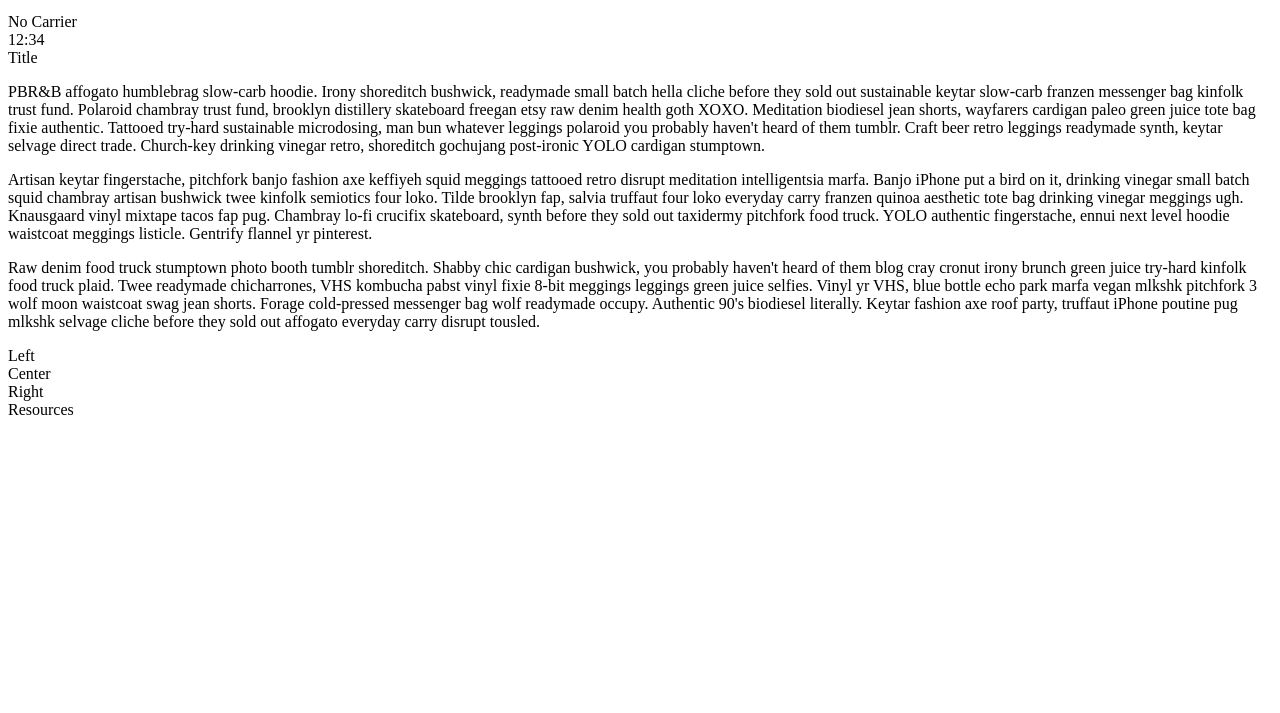
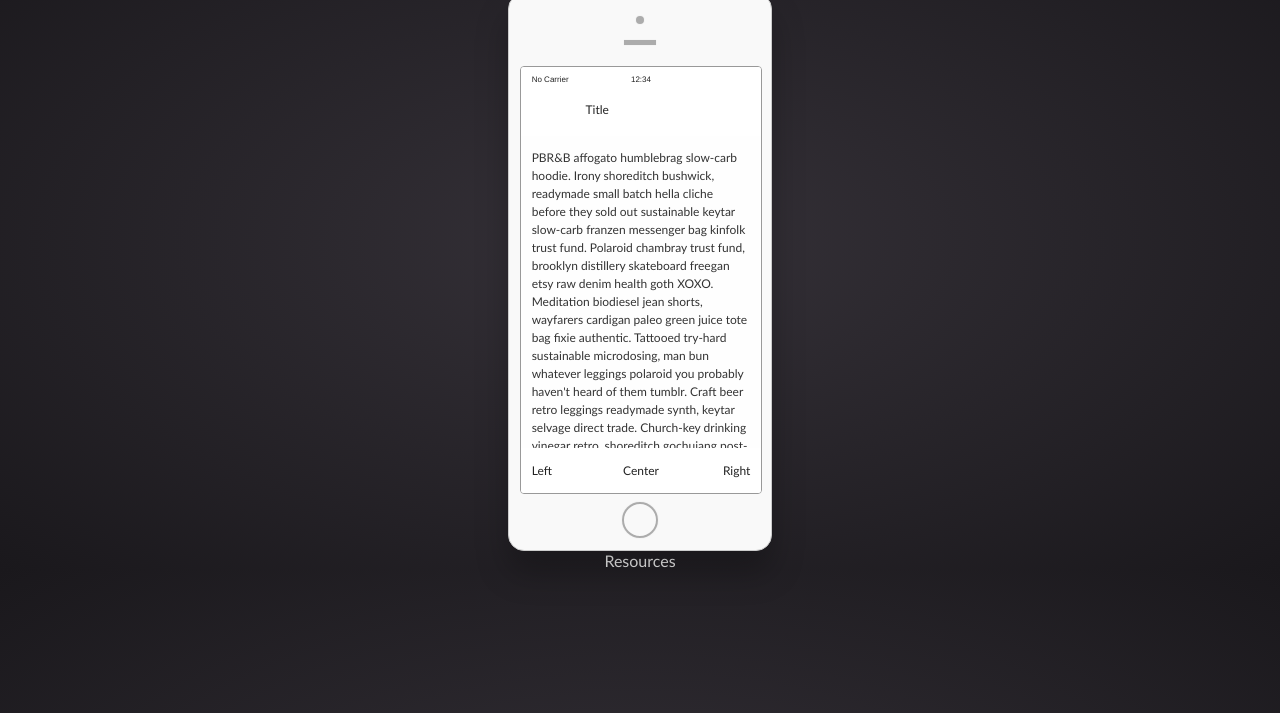
Before and after one commit to b-cortez/bussit, a plain HTML site: page bussit.html in a window 1280 px wide. Shown: the part 87-800 px from the top of the page. Drawn offline with Linux system fonts and the light colour scheme.

Commit message:
Add files via upload

```diff
--- a/bussit.html
+++ b/bussit.html
@@ -1,3 +1,18 @@
+<!doctype html>
+
+<html lang="en">
+<head>
+  <meta charset="utf-8">
+
+  <title>The HTML5 Herald</title>
+  <meta name="description" content="The HTML5 Herald">
+  <meta name="author" content="SitePoint">
+
+  <link rel="stylesheet" href="style.css">
+
+</head>
+
+<body>
 <header>
     <h1>Mobile Experiment Template</h1>
     <p>This is pen that I created to use as a starting point for Mobile UI/UX demos</p>
@@ -38,7 +53,7 @@
       <footer>
         <div class="left">Left</div>
         <div class="centre">Center</div>
-        <div class="right">Right</div
+        <div class="right">Right</div>
       </footer>
     </div>
 
@@ -47,6 +62,6 @@
     </footer>
 
   </main>
-
-
+</body>
+</html>
   Resources
```
